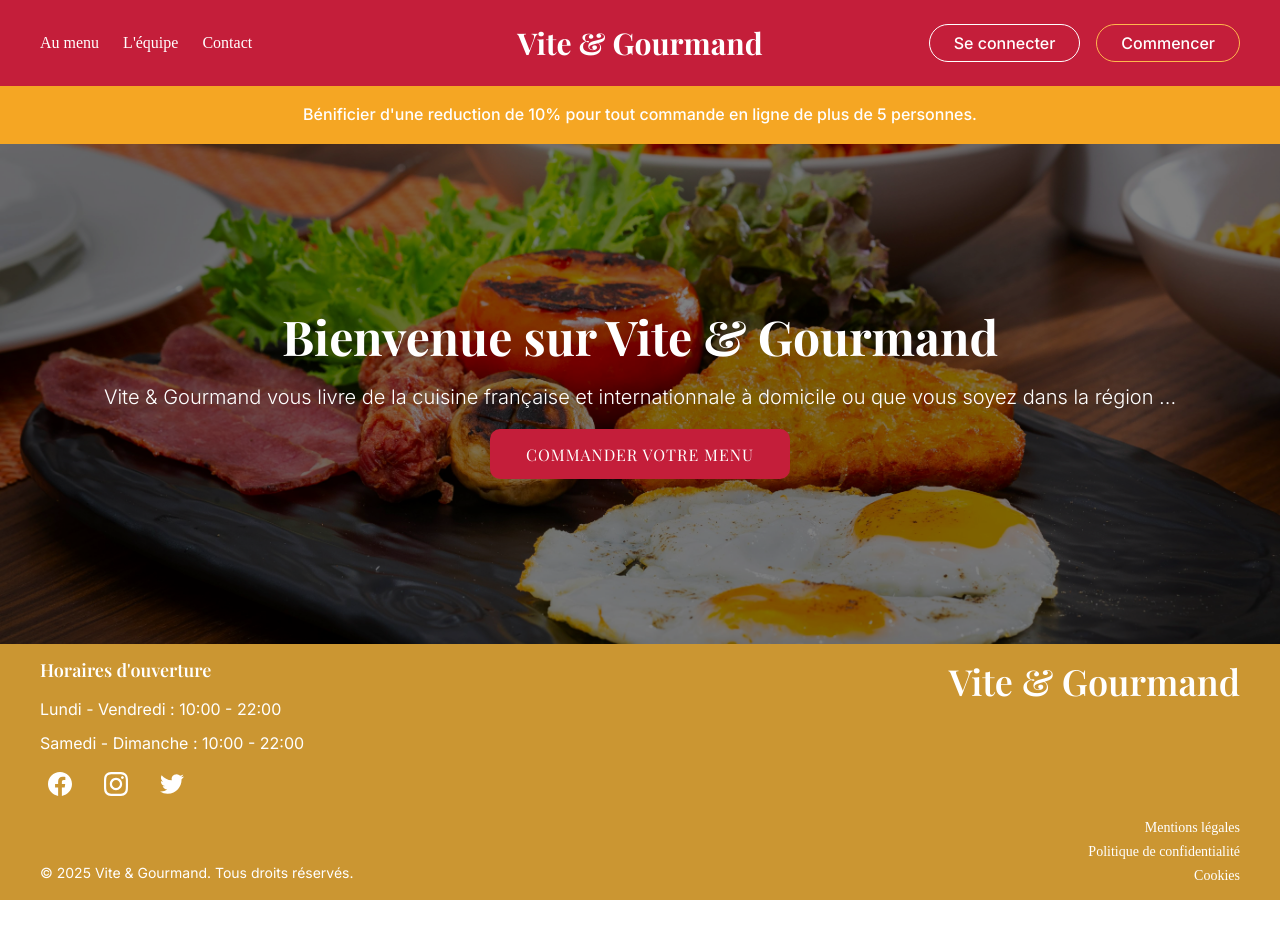
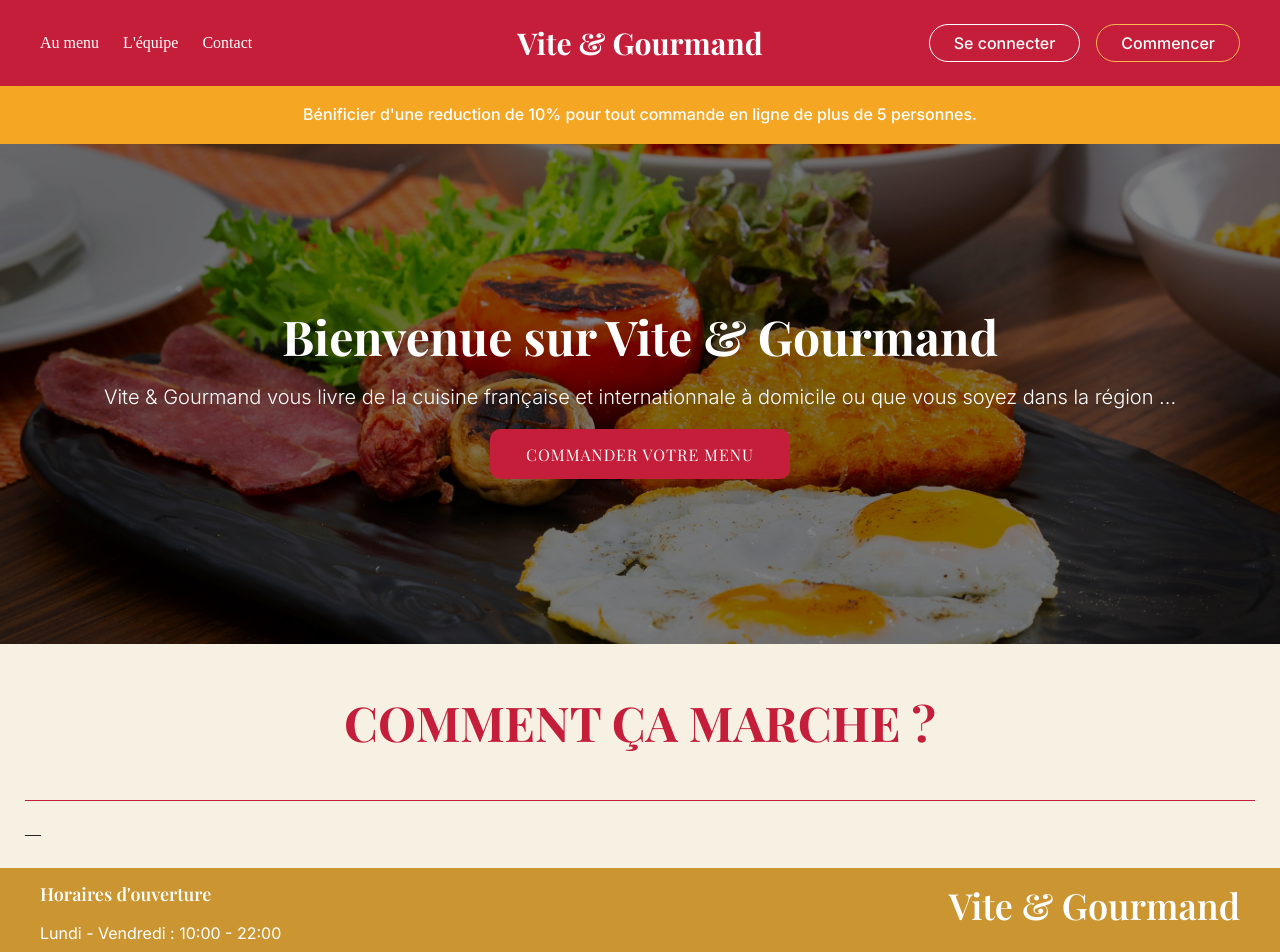
Before and after one commit to Slim-coder20/vite-gourmand, a React (Vite) app in the folder frontend/: page / in a window 1280 px wide. Shown: the top 952 px of the page. Before the commit the page ends 900 px from the top, so only its background shows below. Built offline with nearby package versions, Linux system fonts and the light colour scheme.

Commit message:
feat: création du main depuis le app.jsx et mise en place du style

```diff
--- a/frontend/src/App.jsx
+++ b/frontend/src/App.jsx
@@ -11,7 +11,12 @@ function App() {
       <PromoBanner />
       <Hero />
       <main className="main-content">
-        {/* Votre contenu principal ira ici */}
+        <div className="container">
+          <div className="TitleSection">
+            <h1>Comment ça marche ?</h1>
+          </div>
+          <div className="separator"></div>—
+        </div>
       </main>
       <Footer />
     </div>
--- a/frontend/src/index.css
+++ b/frontend/src/index.css
@@ -203,6 +203,8 @@ html {
   flex-direction: column;
 }
 
+/*  Section main  */
+
 .app-container {
   display: flex;
   flex-direction: column;
@@ -214,3 +216,37 @@ html {
   flex: 1;
   width: 100%;
 }
+
+
+.container {
+  padding: 25px;
+  box-sizing: border-box;
+  width: 100%;
+ background-color: #f7f1e3;
+
+}
+.TitleSection {
+  display: flex;
+  align-items: center;
+  justify-content: center;
+  flex-direction: column;
+  gap: var(--spacing-lg);
+  text-align: center;
+  font-size: var(--font-size-4xl);
+  color: var(--color-primary);
+  text-transform: uppercase;
+  margin-bottom: var(--spacing-lg);
+  padding: 25px;
+  box-sizing: border-box;
+  width: 100%;
+
+}
+
+.separator {
+  height: 0.5px;
+  background-color: var(--color-primary);
+  margin-bottom: var(--spacing-lg);
+  box-sizing: border-box;
+
+
+}
```
